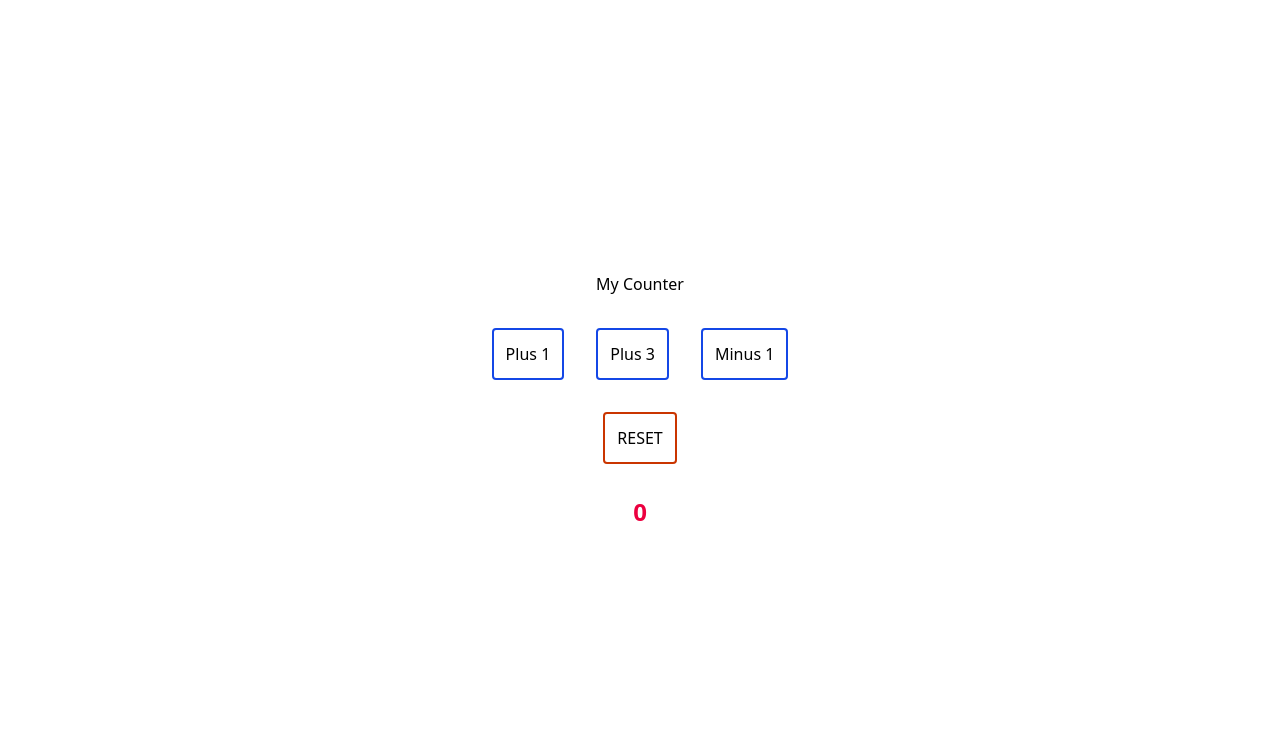
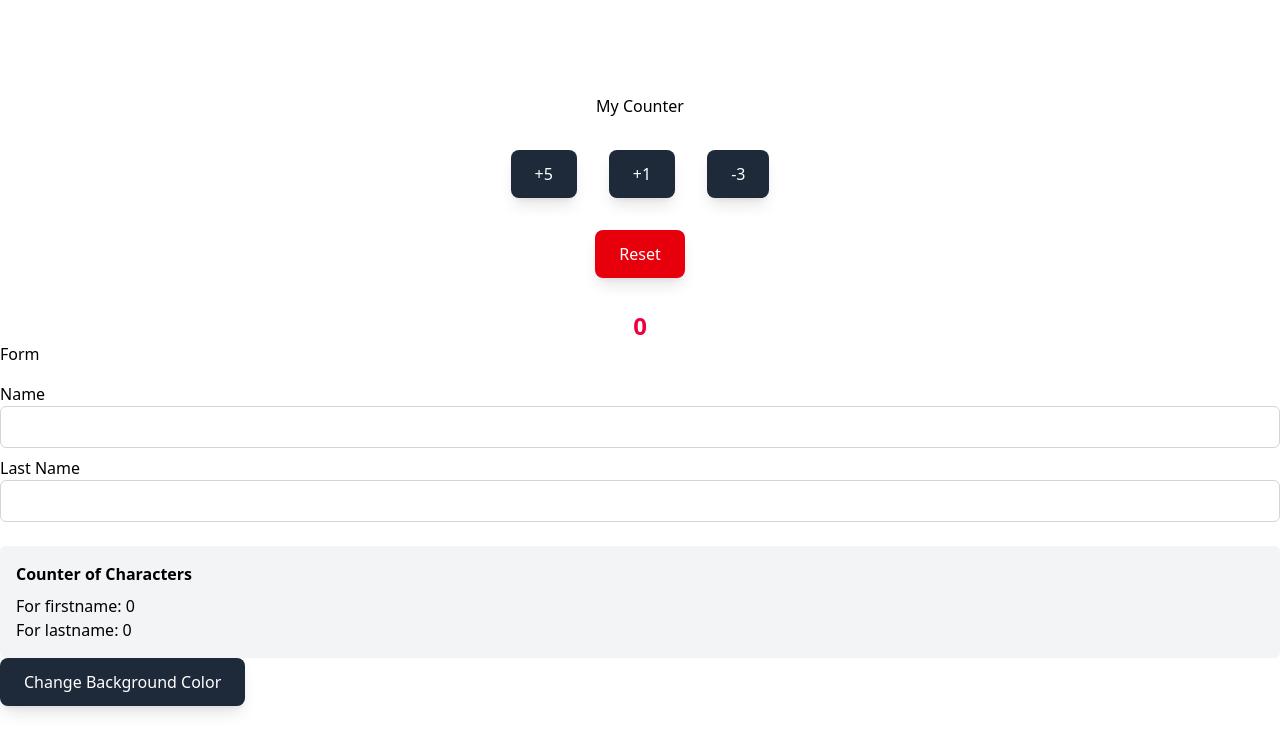
Before and after one commit to keoty96/daily-practice, a React (Vite) app: page / in a window 1280 px wide. Shown: the top 752 px of the page. Built offline with nearby package versions, Linux system fonts and the light colour scheme.

Commit message:
button component

```diff
--- a/src/App.jsx
+++ b/src/App.jsx
@@ -1,14 +1,27 @@
 import Counter from "./components/counter";
 import ToggeButton from "./components/toggleButton";
 import Form from "./components/form";
+import Button from "./components/button";
+import { useState } from "react";
 
 function App() {
 
+  const [bgColor, setBgColor] = useState('#ffffff');
+
+  function handleBgColor () {
+    // Generate a random hex color
+    const randomColor = `#${Math.floor(Math.random() * 16777215).toString(16)}`;
+    setBgColor(randomColor)
+  }
+
   return (
     <>
-      <Counter />
+    <div style={{backgroundColor: bgColor}}>
+       <Counter />
       {/* <ToggeButton /> */}
-      {/* <Form /> */}
+      <Form />
+      <Button text="Change Background Color" onClick={handleBgColor} />
+    </div>
     </>
   )
 }
--- /dev/null
+++ b/src/components/button.jsx
@@ -0,0 +1,16 @@
+export default function Button({
+  text,
+  onClick,
+  onClickArgs = [],
+  buttonColor = "bg-gray-800",
+  hoverButtonColor = "hover:bg-gray-700",
+}) {
+  return (
+    <button
+      className={`px-6 py-3 rounded-lg shadow-lg font-medium text-white transition-colors duration-200 hover:cursor-pointer ${buttonColor} ${hoverButtonColor}`}
+      onClick={() => onClick(...onClickArgs)}
+    >
+      {text}
+    </button>
+  );
+}
--- a/src/components/counter.jsx
+++ b/src/components/counter.jsx
@@ -1,28 +1,29 @@
+import Button from "./button";
 import { useState } from "react";
 
 export default function Counter () {
     const [count, setCount] = useState(0);
 
-    function handleClick (num, action) {
+    const handleCount = (num, action) => {
         if (action === "plus") {
             setCount(count => count + num)
         } else {
             setCount(count => count - num)
         }
     }
-    function handleReset() {
+    const handleReset = () => {
         setCount(0);
     }
     return (
         <div className="grid gap-8 justify-items-center w-lvw">
             <h2>My Counter</h2>
             <div className="flex gap-8">
-                <button className="border-blue-700 border-2 p-3 rounded-sm hover:cursor-pointer" onClick={() => handleClick(1, "plus")}>Plus 1</button>
-                <button className="border-blue-700 border-2 p-3 rounded-sm hover:cursor-pointer" onClick={() => handleClick(3, "plus")}>Plus 3</button>
-                <button className="border-blue-700 border-2 p-3 rounded-sm hover:cursor-pointer" onClick={() => handleClick(1, "minus")}>Minus 1</button>
+                <Button text="+5" onClick={handleCount} onClickArgs={[5, "plus"]} />
+                <Button text="+1" onClick={handleCount} onClickArgs={[1, "plus"]} />
+                <Button text="-3" onClick={handleCount} onClickArgs={[5, "minus"]} />
             </div>
             <div className="flex gap-8">
-                <button className="border-orange-700 border-2 p-3 rounded-sm hover:cursor-pointer" onClick={handleReset}>RESET</button>
+                <Button text="Reset" onClick={handleReset} buttonColor="bg-red-600" hoverButtonColor="hover:bg-red-400" />
             </div>
             <div className="text-2xl text-rose-600 font-bold">{count}</div>
         </div>
--- a/src/components/form.jsx
+++ b/src/components/form.jsx
@@ -1,39 +1,45 @@
 import { useState } from "react";
 
-export default function Form () {
-
+export default function Form() {
   const [form, setForm] = useState({
     firstname: "",
-        lastname: ""
+    lastname: "",
   });
 
   function handleOnChange(property, value) {
-        setForm({...form, [property]: value})
+    setForm({ ...form, [property]: value });
   }
 
-    return(
+  return (
     <div>
-            <h2>Form</h2>
+      <h2 className="mb-4">Form</h2>
       <div>
         <label>
           Name
           <input
-                    className="w-full px-3 py-2 border border-gray-300 rounded-md focus:outline-none focus:ring-2 focus:ring-blue-500"
+            className="w-full px-3 py-2 border border-gray-300 rounded-md mb-2 focus:outline-none focus:ring-2 focus:ring-blue-500"
             type="text"
-                    value={form.name} onChange={(e) => handleOnChange("firstname", e.target.value)} />
+            value={form.name}
+            onChange={(e) => handleOnChange("firstname", e.target.value)}
+          />
         </label>
         <label>
           Last Name
           <input
             className="w-full px-3 py-2 border border-gray-300 rounded-md focus:outline-none focus:ring-2 focus:ring-blue-500"
             type="text"
-                    value={form.name} onChange={(e) => handleOnChange("lastname", e.target.value)} />
+            value={form.name}
+            onChange={(e) => handleOnChange("lastname", e.target.value)}
+          />
         </label>
       </div>
       <div className="mt-6 p-4 bg-gray-100 rounded-md">
-                <h3 className="font-semibold mb-2">Current form state:</h3>
-                <pre className="text-sm">{JSON.stringify(form, null, 2)}</pre>
+        {/* <h3 className="font-semibold mb-2">Current form state:</h3>
+                <pre className="text-sm">{JSON.stringify(form, null, 2)}</pre> */}
+        <h4 className="font-semibold mb-2">Counter of Characters</h4>
+        <div>For firstname: {form.firstname.length}</div>
+        <div>For lastname: {form.lastname.length}</div>
       </div>
     </div>
-    )
+  );
 }
```
Lines whose indentation alone changed are shown as unchanged.
